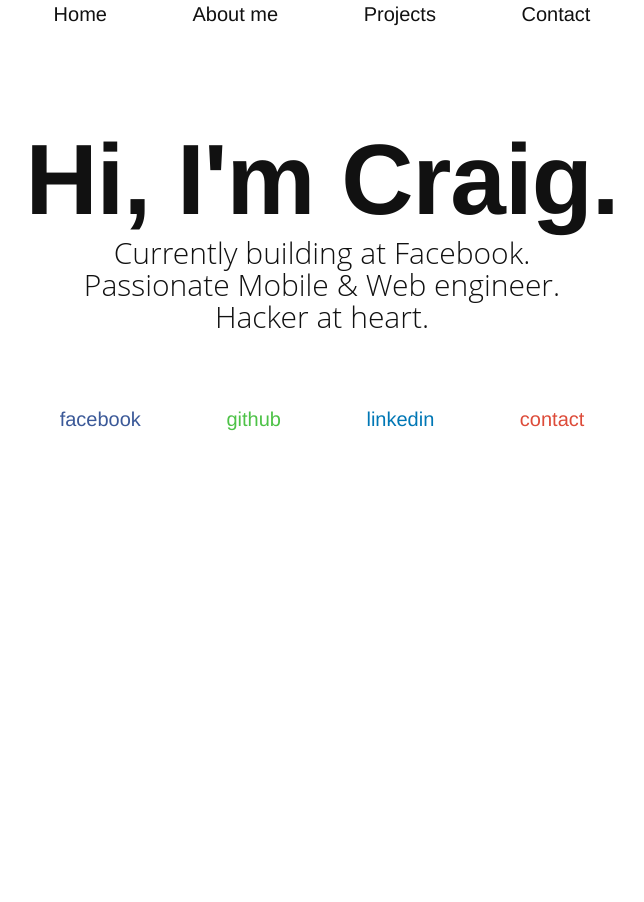
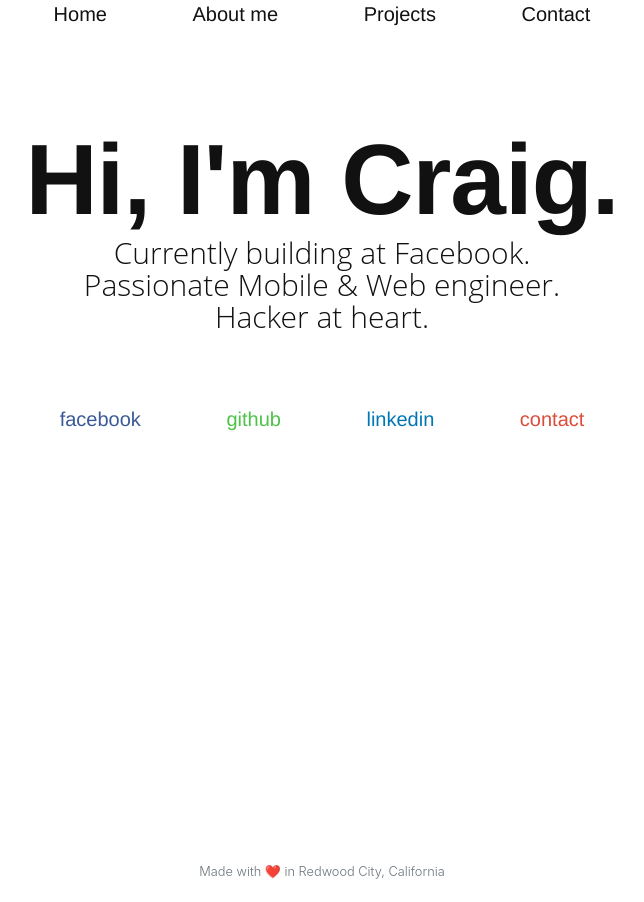
Before and after one commit to craigsc/craigsc.com, a Jekyll site: the page built from index.html, in a window 1280 px wide. Shown: the whole page, without its empty margins (318-962 px from the left). Built offline with Jekyll 4.4.1, drawn with Linux system fonts in a browser that asks for light colours; nearby versions of some CDN libraries.

Commit message:
Added a sticky footer with basic styling

```diff
--- a/_layouts/default.html
+++ b/_layouts/default.html
@@ -4,8 +4,10 @@
     <!-- Required meta tags -->
     <meta charset="utf-8">
     <meta name="viewport" content="width=device-width, initial-scale=1, shrink-to-fit=no">
+
     <meta name="description" content="{{ page.meta_description }}">
-    <meta name="author" content="">
+    <meta name="author" content="Craig Campbell">
+    <meta name="keywords" content="Craig Campbell, Craig, Campbell, Software, Engineer, Programming, Coding">
     <link rel="icon" href="favicon.ico">
 
     <title>Craig Campbell{% if page.title %} - {{ page.title }}{% endif %}</title>
@@ -40,10 +42,18 @@
       {% endfor %}
     </ul>
 
-    {{ content }}
+    <main role="main" class="container">
+      {{ content }}
+    </main>
 
-    <!-- Optional JavaScript -->
-    <!-- jQuery first, then Popper.js, then Bootstrap JS -->
+    <footer class="footer">
+      <div class="container text-center">
+        <span class="small text-muted font-weight-light" title="Made with love in Redwood City, California">
+          Made with ❤️ in Redwood City, California
+        </span>
+      </div>
+    </footer>
+
     <script src="https://code.jquery.com/jquery-3.2.1.slim.min.js" integrity="sha384-KJ3o2DKtIkvYIK3UENzmM7KCkRr/rE9/Qpg6aAZGJwFDMVNA/GpGFF93hXpG5KkN" crossorigin="anonymous"></script>
     <script src="https://cdnjs.cloudflare.com/ajax/libs/popper.js/1.12.9/umd/popper.min.js" integrity="sha384-ApNbgh9B+Y1QKtv3Rn7W3mgPxhU9K/ScQsAP7hUibX39j7fakFPskvXusvfa0b4Q" crossorigin="anonymous"></script>
     <script src="https://maxcdn.bootstrapcdn.com/bootstrap/4.0.0/js/bootstrap.min.js" integrity="sha384-JZR6Spejh4U02d8jOt6vLEHfe/JQGiRRSQQxSfFWpi1MquVdAyjUar5+76PVCmYl" crossorigin="anonymous"></script>
--- a/assets/styles.css
+++ b/assets/styles.css
@@ -77,3 +77,19 @@ a:hover {
 #email {
   color: #dd4b39;
 }
+
+/* sticky footer */
+html {
+  position: relative;
+  min-height: 100%;
+}
+body {
+  margin-bottom: 60px;
+}
+.footer {
+  position: absolute;
+  bottom: 0;
+  width: 100%;
+  height: 60px;
+  line-height: 60px;
+}
```
Also changed, not shown: 5 other files.
